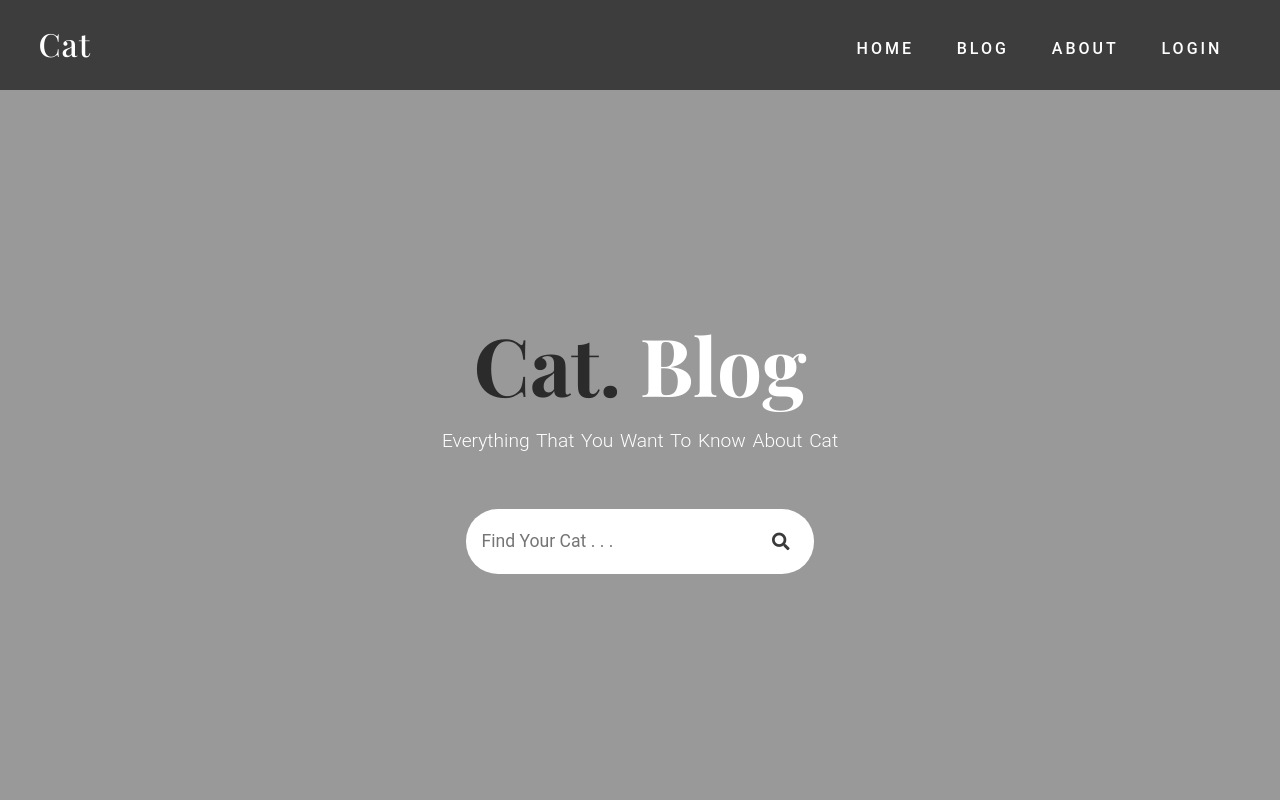
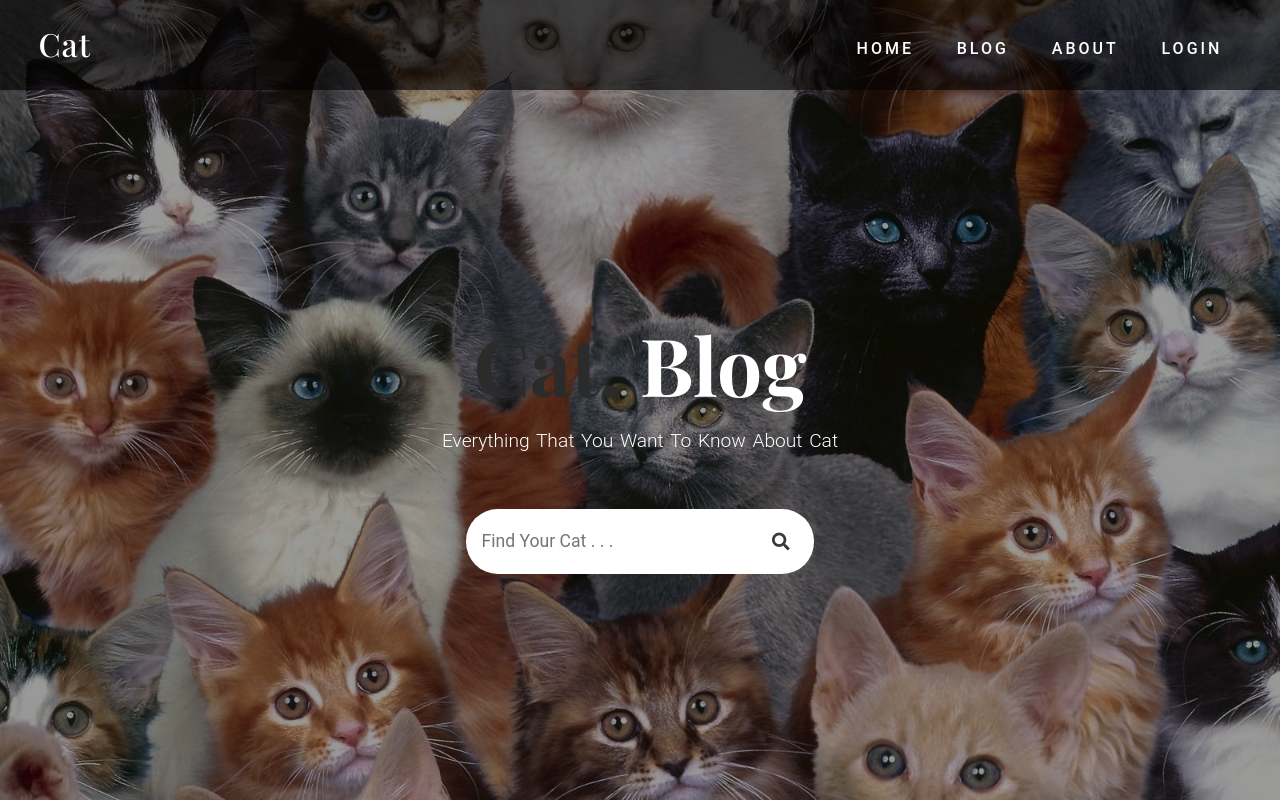
Before and after one commit to AyeSarunporn/Blog-Platform, a plain HTML site: page blog-page/index.html in a window 1280 px wide. Shown: the top 802 px of the page. Drawn offline with nearby package versions, Linux system fonts and the light colour scheme.

Commit message:
style.css

```diff
--- a/blog-page/style.css
+++ b/blog-page/style.css
@@ -29,7 +29,7 @@ img{
 /* header */
 header{
     min-height: 100vh;
-    background: linear-gradient(rgba(0, 0, 0, 0.4), rgba(0, 0, 0, 0.4)), url(images/cat.jpg) center/cover no-repeat fixed;
+    background: linear-gradient(rgba(0, 0, 0, 0.4), rgba(0, 0, 0, 0.4)), url(image/cat.jpg) center/cover no-repeat fixed;
     display: flex;
     flex-direction: column;
     justify-content: stretch;
```
